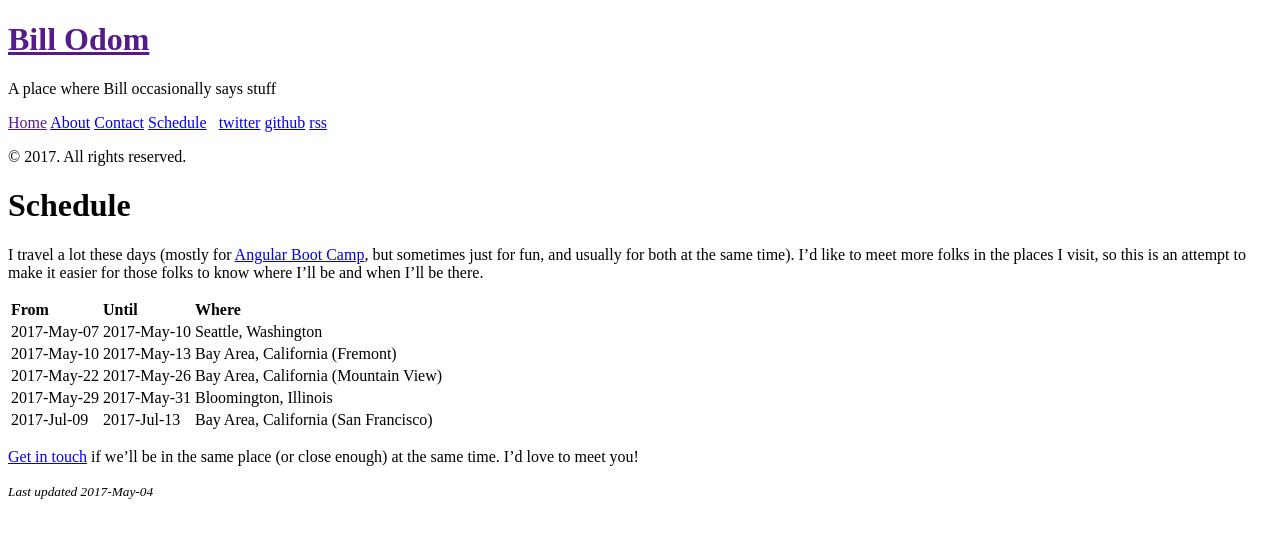
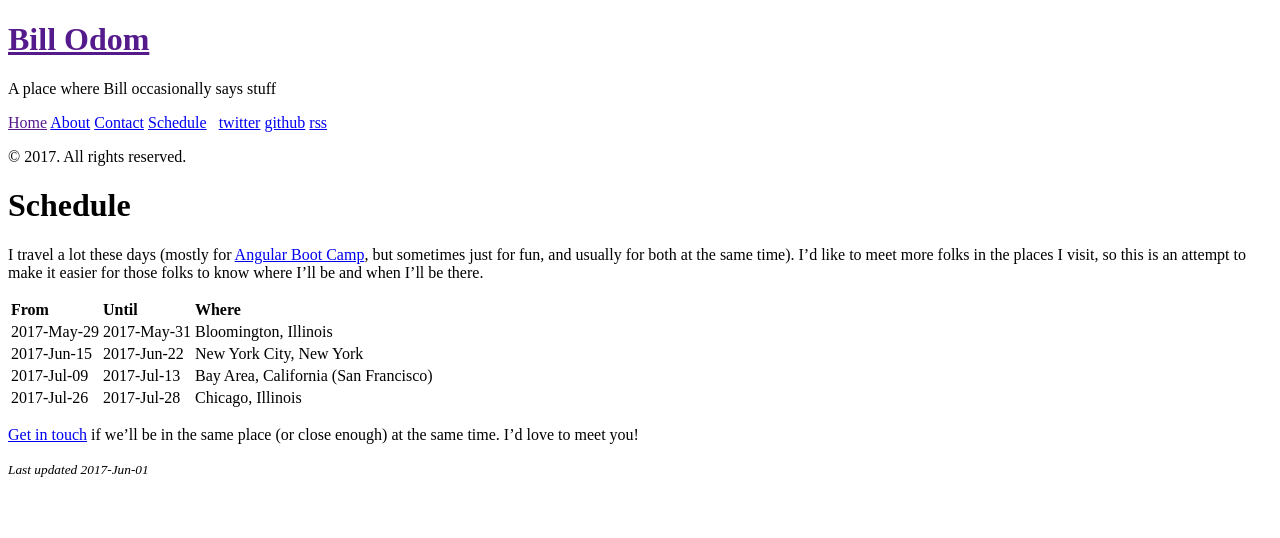
Before and after one commit to wnodom/wnodom.github.io, a Jekyll site: the page built from schedule.md, in a window 1280 px wide. Shown: the top 538 px of the page. Built offline with Jekyll 4.4.1, drawn with Linux system fonts in a browser that asks for light colours.

Commit message:
Update schedule

```diff
--- a/schedule.md
+++ b/schedule.md
@@ -1,18 +1,17 @@
 ---
 layout: page
 title: Schedule
-update_date: Thu May  4 19:30:31 2017
+update_date: Thu Jun  1 08:22:05 2017
 ---
 
 I travel a lot these days (mostly for [Angular Boot Camp](http://angularbootcamp.com/), but sometimes just for fun, and usually for both at the same time). I'd like to meet more folks in the places I visit, so this is an attempt to make it easier for those folks to know where I'll be and when I'll be there.
 
 | From        | Until       | Where
 |:------------|:------------|:-
-| 2017-May-07 | 2017-May-10 | Seattle, Washington
-| 2017-May-10 | 2017-May-13 | Bay Area, California (Fremont)
-| 2017-May-22 | 2017-May-26 | Bay Area, California (Mountain View)
 | 2017-May-29 | 2017-May-31 | Bloomington, Illinois
+| 2017-Jun-15 | 2017-Jun-22 | New York City, New York
 | 2017-Jul-09 | 2017-Jul-13 | Bay Area, California (San Francisco)
+| 2017-Jul-26 | 2017-Jul-28 | Chicago, Illinois
 
 [Get in touch](/contact/) if we'll be in the same place (or close enough) at the same time. I'd love to meet you!
 
```
